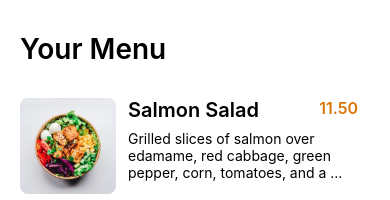
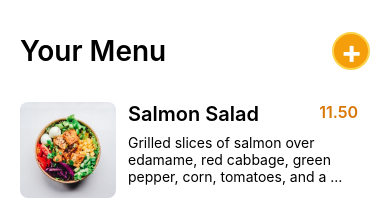
Before and after one commit to Jayrene1/rn-menu-management, a React Native app: screen / in a window 390 px wide. Shown: the top 200 px of the page. Built offline with nearby package versions, Linux system fonts and the light colour scheme.

Commit message:
feat(level-2): adds UI for creating new menu items with state managed by useMenu hook

```diff
--- a/package.json
+++ b/package.json
@@ -4,7 +4,7 @@
   "private": true,
   "scripts": {
     "android": "react-native run-android",
-    "ios": "react-native run-ios",
+    "ios": "react-native run-ios --simulator=\"iPhone 13 Pro\"",
     "start": "react-native start",
     "test": "jest --verbose",
     "lint": "eslint . --ext .js,.jsx,.ts,.tsx"
--- a/src/App.tsx
+++ b/src/App.tsx
@@ -1,16 +1,14 @@
 import React from 'react';
 import { StatusBar } from 'react-native';
 
-import { MenuList } from './components/MenuList';
-import { ScreenWrapper } from './components/ScreenWrapper';
-import { MENU_ITEMS } from './lib/constants';
+import { MenuScreen } from './MenuScreen';
 
 const App = () => {
   return (
-    <ScreenWrapper>
+    <>
       <StatusBar barStyle="light-content" />
-      <MenuList menuItems={MENU_ITEMS} />
-    </ScreenWrapper>
+      <MenuScreen />
+    </>
   );
 };
 
--- /dev/null
+++ b/src/MenuScreen.tsx
@@ -0,0 +1,16 @@
+import React from 'react';
+
+import { MenuList } from './components/MenuList';
+import { ScreenWrapper } from './components/ScreenWrapper';
+import { MENU_ITEMS } from './lib/constants';
+import { useMenu } from './lib/use-menu';
+
+export const MenuScreen = () => {
+  const { menu } = useMenu(MENU_ITEMS);
+
+  return (
+    <ScreenWrapper>
+      <MenuList menuItems={menu} />
+    </ScreenWrapper>
+  );
+};
--- /dev/null
+++ b/src/components/AddItemModal.tsx
@@ -0,0 +1,79 @@
+import React from 'react';
+import {
+  Modal,
+  ScrollView,
+  StyleSheet,
+  Text,
+  TouchableOpacity,
+  View,
+} from 'react-native';
+
+import { COLOR } from '../lib/constants';
+import { WideButton } from './Buttons';
+import { Input } from './Inputs';
+import { SectionHeader } from './Layout';
+import { ScreenWrapper } from './ScreenWrapper';
+
+type Props = {
+  isVisible: boolean;
+  setIsVisible: (isVisible: boolean) => void;
+};
+
+export const AddItemModal = ({ isVisible, setIsVisible }: Props) => {
+  return (
+    <Modal
+      visible={isVisible}
+      animationType="slide"
+      presentationStyle="formSheet">
+      <ScreenWrapper>
+        <ScrollView
+          style={styles.scrollView}
+          contentContainerStyle={styles.scrollViewContainer}>
+          <SectionHeader title="Add Item">
+            <TouchableOpacity
+              onPress={() => setIsVisible(false)}
+              hitSlop={{ top: 12, right: 12, bottom: 12, left: 12 }}>
+              <Text style={styles.cancelButtonText}>Cancel</Text>
+            </TouchableOpacity>
+          </SectionHeader>
+          <View style={styles.spacer} />
+          <View style={styles.container}>
+            <Input label="Title" />
+            <View style={styles.margin16} />
+            <Input label="Description" />
+            <View style={styles.margin16} />
+            <Input label="Price" />
+            <View style={styles.margin16} />
+            <Input label="Image URL" />
+            <View style={styles.margin16} />
+            <View style={styles.margin16} />
+            <WideButton label="Add Item To Menu +" />
+          </View>
+        </ScrollView>
+      </ScreenWrapper>
+    </Modal>
+  );
+};
+
+const styles = StyleSheet.create({
+  scrollView: {
+    marginHorizontal: 24,
+  },
+  scrollViewContainer: {
+    flex: 1,
+  },
+  cancelButtonText: {
+    color: COLOR.red[500],
+    fontSize: 16,
+    fontWeight: '600',
+  },
+  spacer: {
+    flex: 1,
+  },
+  margin16: {
+    height: 16,
+  },
+  container: {
+    marginBottom: 32,
+  },
+});
--- /dev/null
+++ b/src/components/Buttons.tsx
@@ -0,0 +1,66 @@
+import React from 'react';
+import {
+  StyleSheet,
+  Text,
+  TouchableOpacity,
+  TouchableOpacityProps,
+} from 'react-native';
+
+import { COLOR } from '../lib/constants';
+
+export const AddButton = (props: TouchableOpacityProps) => {
+  return (
+    <TouchableOpacity
+      hitSlop={{ top: 6, right: 6, bottom: 6, left: 6 }}
+      style={styles.addButton}
+      {...props}>
+      <Text style={styles.addButtonText}>+</Text>
+    </TouchableOpacity>
+  );
+};
+
+interface WideButtonProps extends TouchableOpacityProps {
+  label: string;
+}
+export const WideButton = ({ label, ...props }: WideButtonProps) => {
+  return (
+    <TouchableOpacity style={styles.wideButton} {...props}>
+      <Text style={styles.wideButtonText}>{label}</Text>
+    </TouchableOpacity>
+  );
+};
+
+const styles = StyleSheet.create({
+  addButton: {
+    width: 38,
+    height: 38,
+    backgroundColor: COLOR.yellow[500],
+    justifyContent: 'center',
+    alignItems: 'center',
+    borderRadius: 19,
+    borderWidth: 2,
+    borderColor: COLOR.yellow[300],
+  },
+  addButtonText: {
+    color: COLOR.gray[0],
+    fontSize: 32,
+    fontWeight: '700',
+    lineHeight: 35, // lineHeight and margin help align the text to the container
+    marginLeft: 1,
+  },
+  wideButton: {
+    height: 42,
+    width: '100%',
+    backgroundColor: COLOR.yellow[600],
+    justifyContent: 'center',
+    alignItems: 'center',
+    borderRadius: 8,
+    borderWidth: 2,
+    borderColor: COLOR.yellow[300],
+  },
+  wideButtonText: {
+    color: COLOR.gray[0],
+    fontSize: 18,
+    fontWeight: '600',
+  },
+});
--- /dev/null
+++ b/src/components/Inputs.tsx
@@ -0,0 +1,46 @@
+import React, { useMemo, useState } from 'react';
+import { StyleSheet, Text, TextInput, TextInputProps } from 'react-native';
+
+import { COLOR } from '../lib/constants';
+
+interface Props extends TextInputProps {
+  label: string;
+}
+
+export const Input = ({ label, ...props }: Props) => {
+  const [isFocused, setIsFocused] = useState(false);
+  const focusedStyle = useMemo(
+    () => ({
+      borderColor: isFocused ? COLOR.yellow[300] : COLOR.gray[100],
+    }),
+    [isFocused]
+  );
+  return (
+    <>
+      <Text style={styles.label}>{label}</Text>
+      <TextInput
+        style={[styles.input, focusedStyle]}
+        onFocus={() => setIsFocused(true)}
+        onBlur={() => setIsFocused(false)}
+        {...props}
+      />
+    </>
+  );
+};
+
+const styles = StyleSheet.create({
+  label: {
+    color: COLOR.gray[500],
+    fontSize: 18,
+    fontWeight: '600',
+    marginBottom: 4,
+  },
+  input: {
+    fontSize: 18,
+    paddingHorizontal: 12,
+    paddingVertical: 8,
+    borderWidth: 2,
+    borderColor: COLOR.gray[100],
+    borderRadius: 8,
+  },
+});
--- /dev/null
+++ b/src/components/Layout.tsx
@@ -0,0 +1,28 @@
+import React, { ReactNode } from 'react';
+import { StyleSheet, Text, View } from 'react-native';
+
+type Props = {
+  title: string;
+  children?: ReactNode;
+};
+export const SectionHeader = ({ title, children }: Props) => {
+  return (
+    <View style={styles.sectionHeader}>
+      <Text style={styles.sectionTitle}>{title}</Text>
+      {children}
+    </View>
+  );
+};
+
+const styles = StyleSheet.create({
+  sectionHeader: {
+    marginVertical: 32,
+    flexDirection: 'row',
+    justifyContent: 'space-between',
+    alignItems: 'center',
+  },
+  sectionTitle: {
+    fontSize: 28,
+    fontWeight: '600',
+  },
+});
--- a/src/components/MenuList.tsx
+++ b/src/components/MenuList.tsx
@@ -1,36 +1,45 @@
-import React from 'react';
-import { FlatList, StyleSheet, Text, View } from 'react-native';
+import React, { useState } from 'react';
+import { FlatList, StyleSheet, View } from 'react-native';
 
 import { MenuItem } from '../lib/models';
+import { AddItemModal } from './AddItemModal';
+import { AddButton } from './Buttons';
+import { SectionHeader } from './Layout';
 import { MenuListItem } from './MenuListItem';
 
 type Props = {
   menuItems: MenuItem[];
 };
 
-export const MenuList = ({ menuItems }: Props) => (
+export const MenuList = ({ menuItems }: Props) => {
+  const [addModalIsVisible, setAddModalIsVisible] = useState(false);
+
+  return (
+    <>
       <FlatList
         ListHeaderComponent={() => (
-      <View style={styles.sectionContainer}>
-        <Text style={styles.sectionTitle}>Your Menu</Text>
-      </View>
+          <SectionHeader title="Your Menu">
+            <AddButton
+              onPress={() => setAddModalIsVisible(!addModalIsVisible)}
+            />
+          </SectionHeader>
         )}
         data={menuItems}
         renderItem={({ item }) => <MenuListItem item={item} />}
         keyExtractor={(item) => `menu-item-${item.id}`}
         contentContainerStyle={styles.container}
         ItemSeparatorComponent={() => <View style={styles.margin} />}
+        ListFooterComponent={() => <View style={styles.margin} />}
       />
+      <AddItemModal
+        isVisible={addModalIsVisible}
+        setIsVisible={setAddModalIsVisible}
+      />
+    </>
   );
+};
 
 const styles = StyleSheet.create({
-  sectionContainer: {
-    marginVertical: 32,
-  },
-  sectionTitle: {
-    fontSize: 28,
-    fontWeight: '600',
-  },
   container: {
     marginHorizontal: 20,
   },
--- a/src/components/MenuListItem.tsx
+++ b/src/components/MenuListItem.tsx
@@ -58,7 +58,7 @@ const styles = StyleSheet.create({
   price: {
     fontSize: 16,
     fontWeight: '600',
-    color: COLOR.orange[600],
+    color: COLOR.yellow[600],
   },
   description: {
     fontSize: 14,
--- a/src/lib/constants.tsx
+++ b/src/lib/constants.tsx
@@ -16,8 +16,13 @@ export const COLOR = {
     900: '#18191A',
     1000: '#000000',
   },
-  orange: {
+  yellow: {
+    300: '#FCD34D',
+    500: '#F59E0B',
     600: '#D97706',
+  },
+  red: {
+    500: '#EF4444',
   },
 };
 
--- /dev/null
+++ b/src/lib/use-menu.tsx
@@ -0,0 +1,23 @@
+import { useCallback, useEffect, useState } from 'react';
+
+import { MenuItem } from './models';
+
+export const useMenu = (initialMenu: MenuItem[]) => {
+  const [menu, setMenu] = useState(initialMenu);
+
+  useEffect(() => {
+    setMenu(initialMenu);
+  }, [initialMenu]);
+
+  const setItem = useCallback(
+    (item: MenuItem) => setMenu([...menu, item]),
+    [menu]
+  );
+
+  const removeItemById = useCallback(
+    (id: number) => setMenu(menu.filter((item) => item.id !== id)),
+    [menu]
+  );
+
+  return { menu, setItem, removeItemById };
+};
```
Lines whose indentation alone changed are shown as unchanged.
